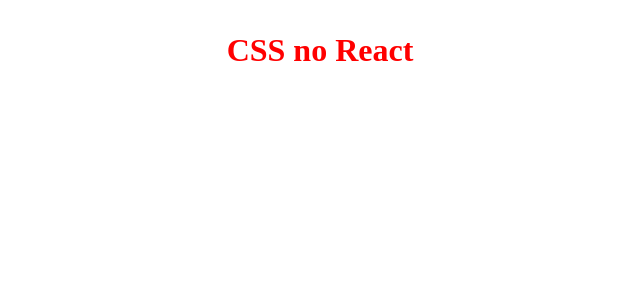
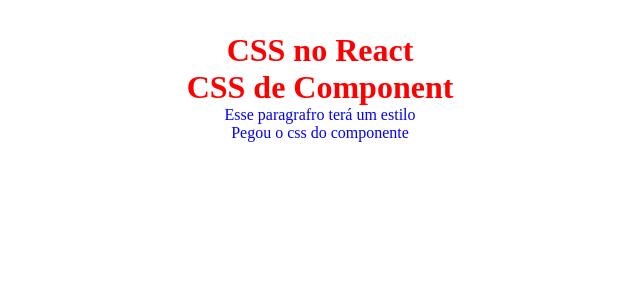
Before and after one commit to Lucassevero06/front-end-udemy, a React (Vite) app in the folder REACT/4_CSS_REACT/css_react/: page / in a window 1280 px wide. Shown: the top 300 px of the page, without its empty margins (320-960 px from the left). Built offline with nearby package versions, Linux system fonts and the light colour scheme.

Commit message:
css de componente

```diff
--- a/REACT/4_CSS_REACT/css_react/src/App.jsx
+++ b/REACT/4_CSS_REACT/css_react/src/App.jsx
@@ -1,4 +1,7 @@
 import './App.css'
+
+// 2 - css Componente
+import MyComponent from './components/MyComponent'
 
 function App() {
 
@@ -6,6 +9,9 @@
     <div className='App'>
       {/* 1 - css Global */}
       <h1>CSS no React</h1>
+      {/* 2 - css Componente */}
+      <MyComponent/>
+      <p>Pegou o css do componente</p>
     </div>
   )
 }
--- /dev/null
+++ b/REACT/4_CSS_REACT/css_react/src/components/MyComponent.css
@@ -0,0 +1,3 @@
+p {
+    color: blue;
+}
--- /dev/null
+++ b/REACT/4_CSS_REACT/css_react/src/components/MyComponent.jsx
@@ -0,0 +1,12 @@
+import "./MyComponent.css";
+
+const MyComponent = () => {
+  return (
+    <div>
+        <h1>CSS de Component</h1>
+        <p>Esse paragrafro terá um estilo</p>
+    </div>
+  )
+}
+
+export default MyComponent
```
Also changed, not shown: REACT/4_CSS_REACT/css_react/src/index.css (line endings or trailing spaces).
